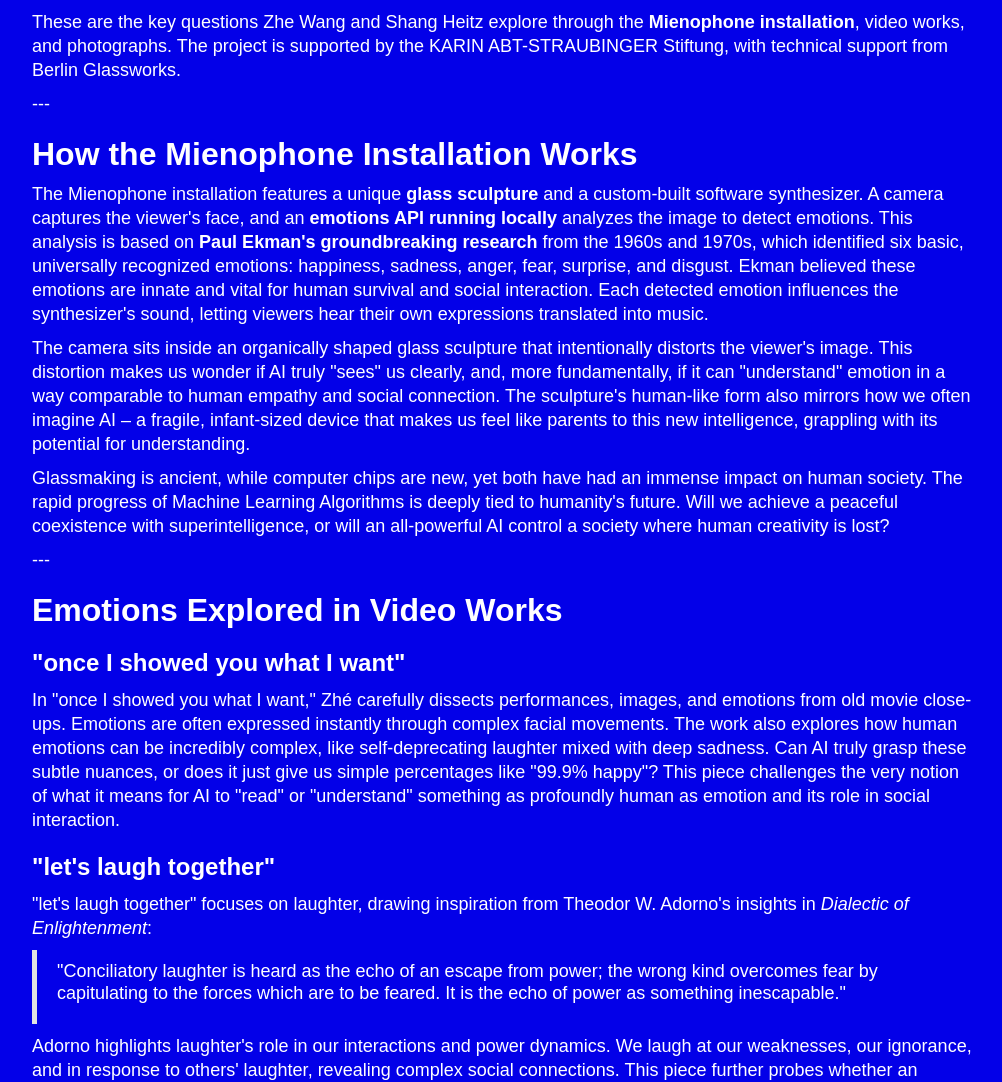
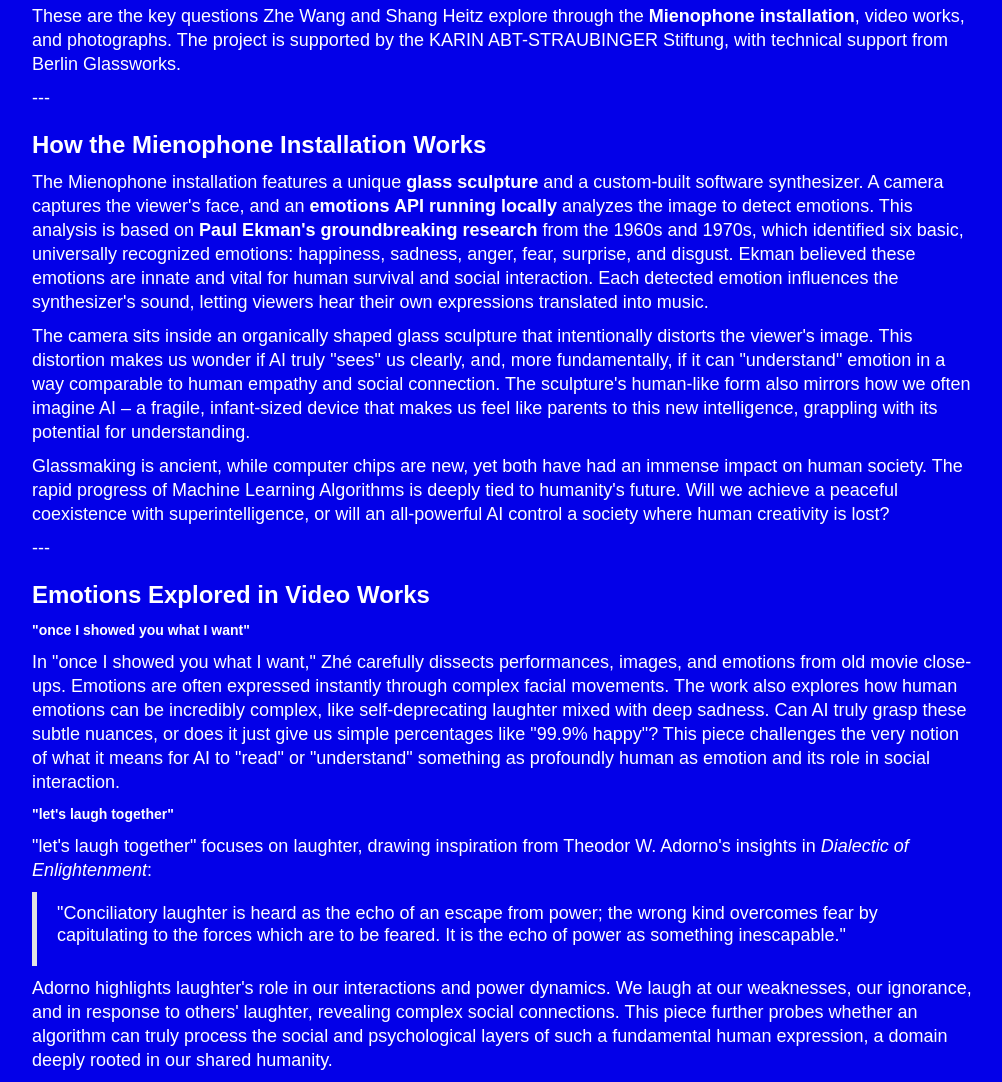
Before and after one commit to dnlhtz/mienophone-homepage, a plain HTML site: page index.html in a window 1280 px wide. Shown: the part 1924-3006 px from the top of the page, without its empty margins (138-1140 px from the left). Drawn offline with nearby package versions, Linux system fonts and the light colour scheme; a script that the page names is missing.

Commit message:
Change Headlines

```diff
--- a/index.html
+++ b/index.html
@@ -35,7 +35,7 @@
   <div class="content wf-section">
     <div class="w-container">
       <div class="text">
-        <h2>Mienophone: A Mirror for Emotion in the Age of AI</h2>
+        <h3>A Mirror for Emotion in the Age of AI</h3>
         <p>
           Since 2019, Mienophone, a collaboration by artists Zhe Wang and Shang Heitz, has explored the profound connection between music, emotion, and emerging technologies. Music often shapes our feelings, making us feel deeply influenced by its melodies. But what if we could shift this dynamic, creating a feedback loop where our emotions directly inform the music we hear?
         </p>
@@ -48,7 +48,7 @@
         <p>
           ---
         </p>
-        <h2>How the Mienophone Installation Works</h2>
+        <h3>How the Mienophone Installation Works</h3>
         <p>
           The Mienophone installation features a unique <strong>glass sculpture</strong> and a custom-built software synthesizer. A camera captures the viewer's face, and an <strong>emotions API running locally</strong> analyzes the image to detect emotions. This analysis is based on <strong>Paul Ekman's groundbreaking research</strong> from the 1960s and 1970s, which identified six basic, universally recognized emotions: happiness, sadness, anger, fear, surprise, and disgust. Ekman believed these emotions are innate and vital for human survival and social interaction. Each detected emotion influences the synthesizer's sound, letting viewers hear their own expressions translated into music.
         </p>
@@ -61,12 +61,12 @@
         <p>
           ---
         </p>
-        <h2>Emotions Explored in Video Works</h2>
-        <h3>"once I showed you what I want"</h3>
+        <h3>Emotions Explored in Video Works</h3>
+        <h5>"once I showed you what I want"</h5>
         <p>
           In "once I showed you what I want," Zhé carefully dissects performances, images, and emotions from old movie close-ups. Emotions are often expressed instantly through complex facial movements. The work also explores how human emotions can be incredibly complex, like self-deprecating laughter mixed with deep sadness. Can AI truly grasp these subtle nuances, or does it just give us simple percentages like "99.9% happy"? This piece challenges the very notion of what it means for AI to "read" or "understand" something as profoundly human as emotion and its role in social interaction.
         </p>
-        <h3>"let's laugh together"</h3>
+        <h5>"let's laugh together"</h5>
         <p>
           "let's laugh together" focuses on laughter, drawing inspiration from Theodor W. Adorno's insights in <em>Dialectic of Enlightenment</em>:
         </p>
```
